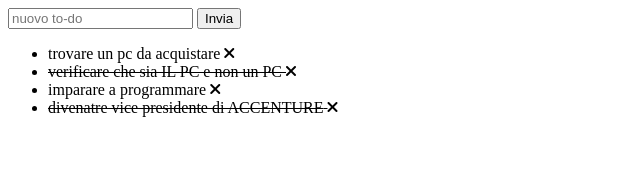
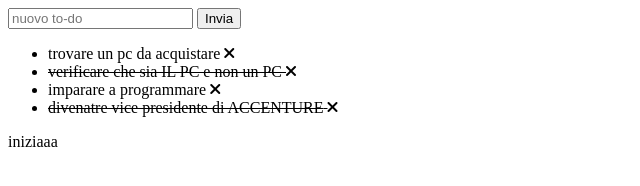
Before and after one commit to javoxpl/vue-todolist, a plain HTML site: page index.html in a window 1280 px wide. Shown: the full height of the page, 0-640 px from the left. Drawn offline with nearby package versions, Linux system fonts and the light colour scheme.

Commit message:
last commit

```diff
--- a/index.html
+++ b/index.html
@@ -25,6 +25,10 @@
 
         </div>
 
+        <div>
+            <p>iniziaaa</p>
+        </div>
+
 
         <script src="vue/script.js"></script>
 </body>
```
